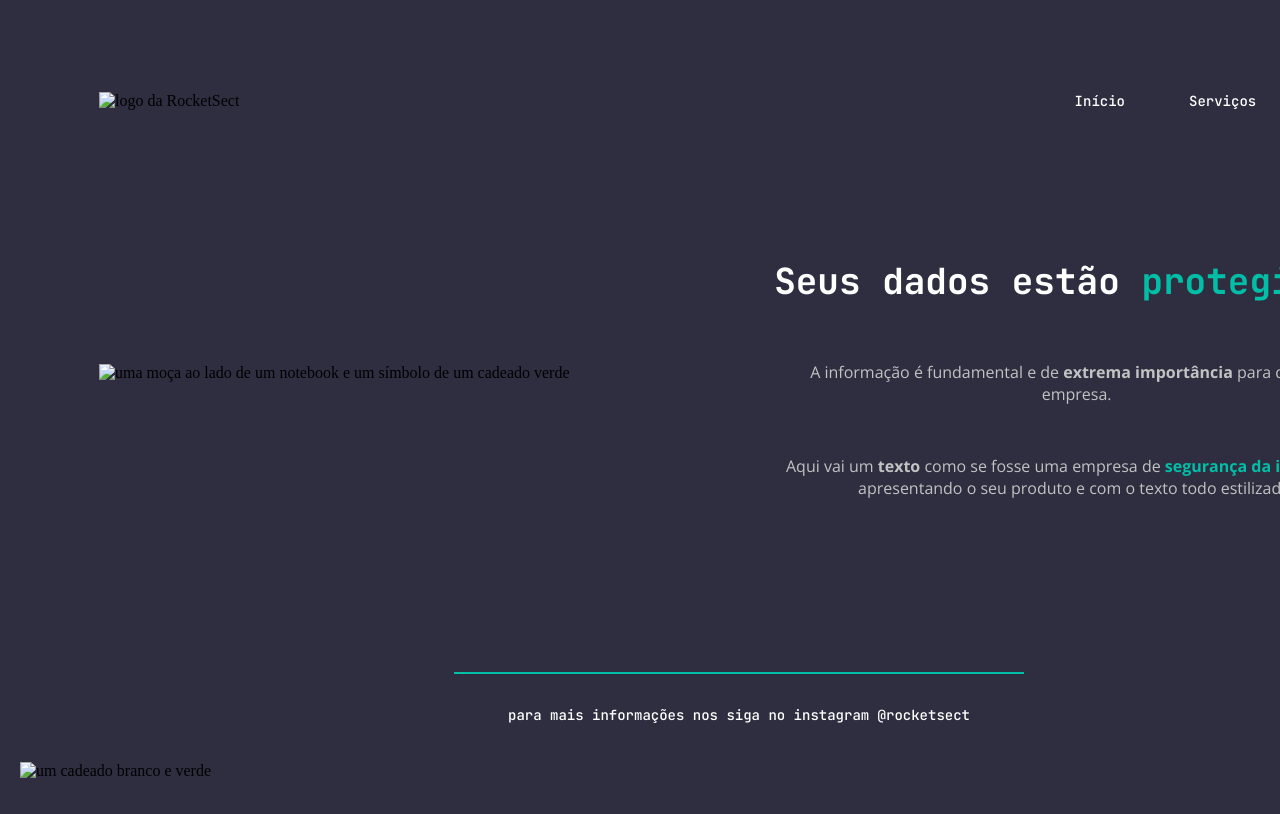
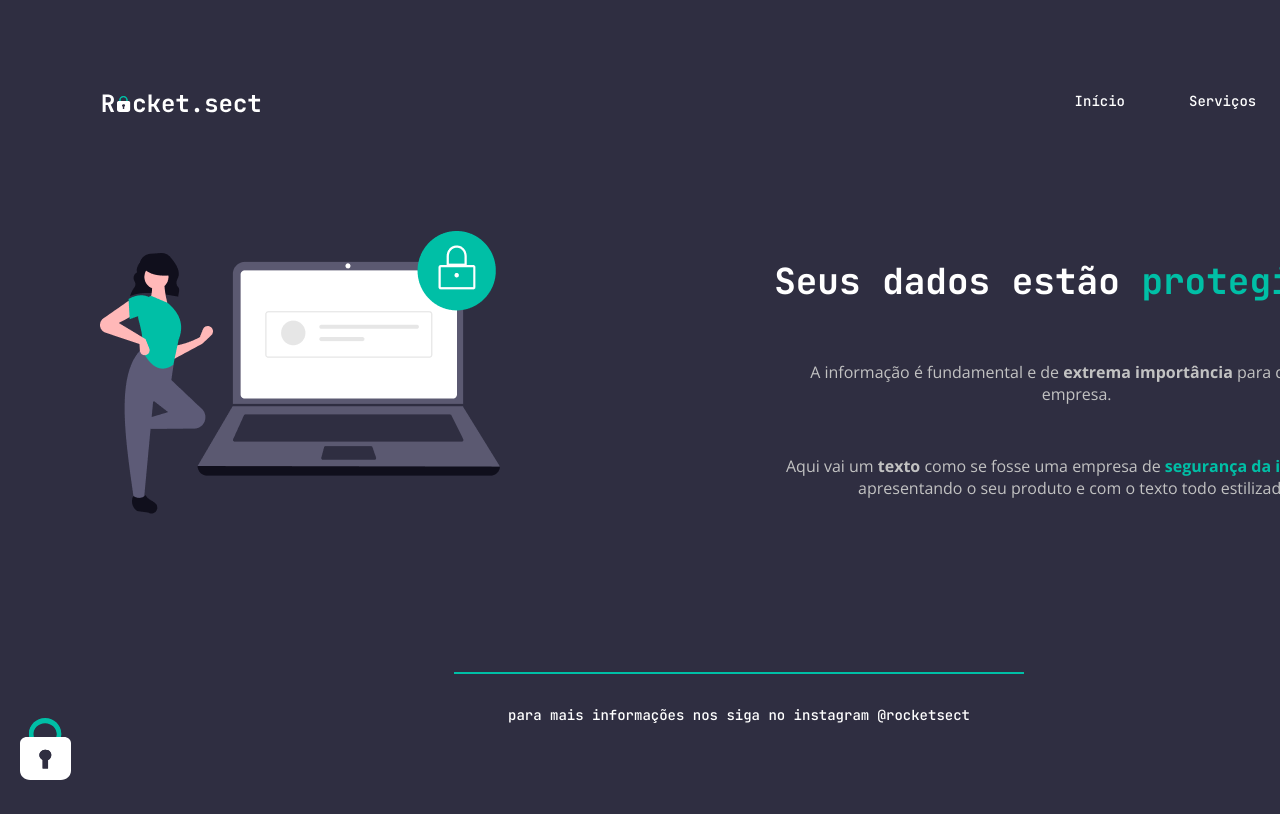
Before and after one commit to JPAntunes1/RocketSeat_Repository, a plain HTML site: page stage2/challenge04/index.html in a window 1280 px wide. Shown: the top 814 px of the page. Drawn offline with nearby package versions, Linux system fonts and the light colour scheme; the site is published under a folder, as on GitHub Pages, so addresses that start at the root find nothing.

Commit message:
Update index.html

```diff
--- a/stage2/challenge04/index.html
+++ b/stage2/challenge04/index.html
@@ -22,7 +22,7 @@
 
     <nav>
 
-      <img src="/images/logo.svg" alt="logo da RocketSect">
+      <img src="./images/logo.svg" alt="logo da RocketSect">
 
       <ul>
         <li><a href="#">Início</a></li>
@@ -34,7 +34,7 @@
 
     <main>
 
-      <img src="/images/img1.png" alt="uma moça ao lado de um notebook e um símbolo de um cadeado verde">
+      <img src="./images/img1.png" alt="uma moça ao lado de um notebook e um símbolo de um cadeado verde">
 
       <section>
 
@@ -59,7 +59,7 @@
 
     </footer>
 
-    <img id="cadeado" src="/images/padlock.svg" alt="um cadeado branco e verde">
+    <img id="cadeado" src="./images/padlock.svg" alt="um cadeado branco e verde">
 
   </div>
 
```
